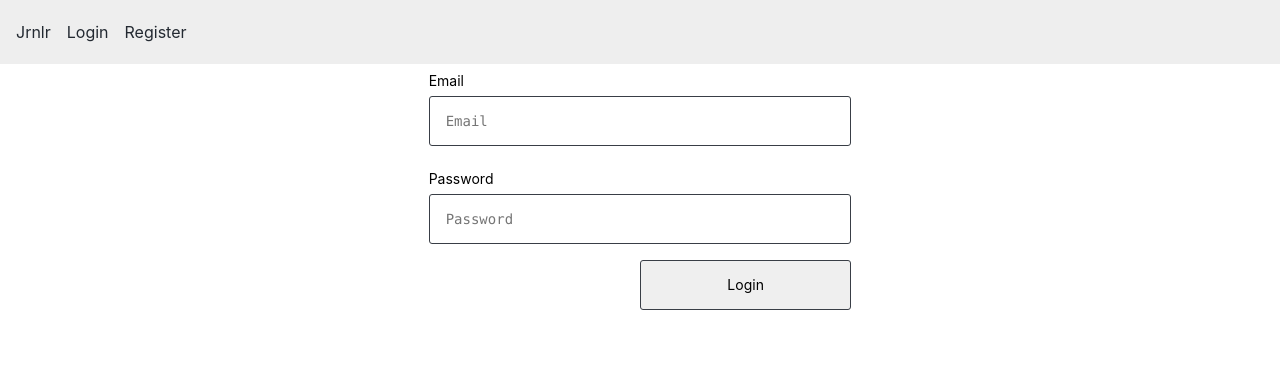
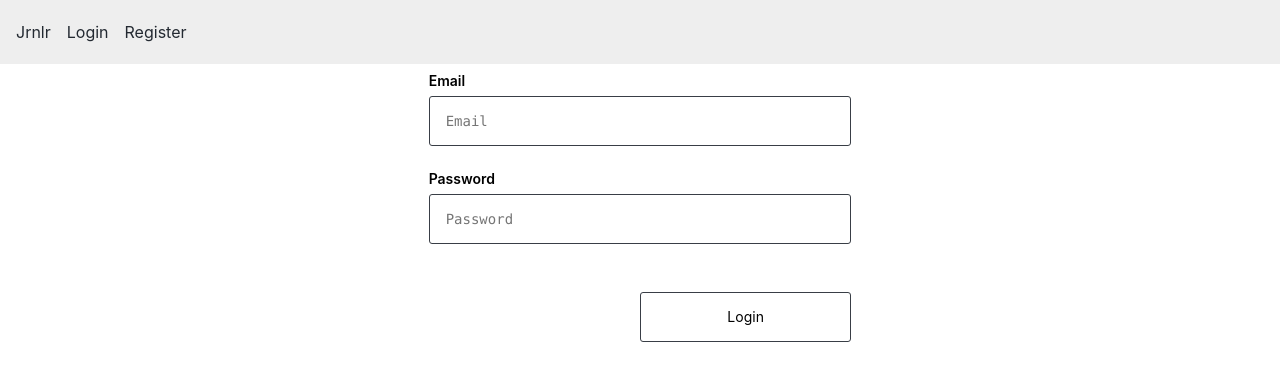
Before and after one commit to bkchu/jrnlr-v2-frontend, a Next.js app: page /login in a window 1280 px wide. Shown: the top 380 px of the page. Built offline with nearby package versions, Linux system fonts and the light colour scheme; no server answers; a web font is replaced by a local one.

Commit message:
finish form

```diff
--- a/design/primitives.js
+++ b/design/primitives.js
@@ -1,5 +1,5 @@
 import styled from 'styled-components';
-import { space, layout, color, typography, flexbox } from 'styled-system';
+import { space, layout, color, typography, flexbox, border } from 'styled-system';
 import { css } from '@styled-system/css';
 
 export const StyledBox = styled.div(
@@ -9,7 +9,8 @@ export const StyledBox = styled.div(
   space,
   color,
   layout,
-  flexbox
+  flexbox,
+  border
 );
 
 export const Text = styled.p`
@@ -48,7 +49,8 @@ export const StyledInput = styled.input`
 export const StyledForm = styled.form`
   label {
     ${css({
-      fontSize: [1, 2]
+      fontSize: [1, 2],
+      fontWeight: 6
     })}
   }
 
@@ -80,7 +82,8 @@ export const StyledButton = styled.button`
     width: ['100%'],
     border: 1,
     borderColor: 'grays.1',
-    fontSize: [1, 2]
+    fontSize: [1, 2],
+    backgroundColor: 'white'
   })}
 
   outline: 0;
--- a/design/theme.js
+++ b/design/theme.js
@@ -50,7 +50,7 @@ export const theme = {
   fonts: {
     sans: `Inter, -apple-system, BlinkMacSystemFont, "avenir next", avenir, "helvetica neue", helvetica, ubuntu, roboto, noto, "segoe ui", arial, sans-serif`,
     serif: `Merriweather, Georgia, "Times New Roman", Times, serif`,
-    code: `Consolas, "Andale Mono WT", "Andale Mono", "Lucida Console", "Lucida Sans Typewriter", "DejaVu Sans Mono", "Bitstream Vera Sans Mono", "Liberation Mono", "Nimbus Mono L", Monaco, "Courier New", Courier, monospace`
+    code: `"SFMono-Regular", Consolas, "Liberation Mono", Menlo, Courier, monospace`
   },
   borders: [0, '1px solid'],
   radii: [0, 2, 4, 16, 9999, '100%'],
@@ -86,7 +86,7 @@ export const theme = {
       'rgba(0,0,0,.8)',
       'rgba(0,0,0,.9)'
     ],
-    white: [
+    whites: [
       'rgba(255,255,255,.0125)',
       'rgba(255,255,255,.025)',
       'rgba(255,255,255,.05)',
--- a/pages/login.js
+++ b/pages/login.js
@@ -30,7 +30,7 @@ export default function register() {
           type="password"
           required
         />
-        <Box display="flex" justifyContent="flex-end">
+        <Box display="flex" justifyContent="flex-end" pt="4">
           <Button width={['100%', null, 1 / 2]}>Login</Button>
         </Box>
       </Form>
--- a/pages/register.js
+++ b/pages/register.js
@@ -30,7 +30,7 @@ export default function register() {
           type="password"
           required
         />
-        <Box display="flex" justifyContent="flex-end">
+        <Box display="flex" justifyContent="flex-end" pt="4">
           <Button width={['100%', null, 1 / 2]}>Register</Button>
         </Box>
       </Form>
```
